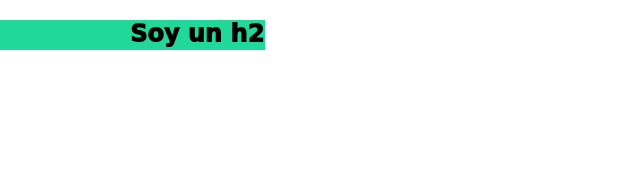
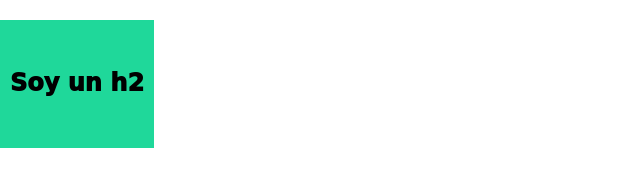
Before and after one commit to naomipoclava2021/CursoSoyDalto, a website: page HTML/Diseño web/index.html in a window 1280 px wide. Shown: the whole page, without its empty margins (0-640 px from the left). Drawn offline with nearby package versions, Linux system fonts and the light colour scheme; a web font is replaced by a local one.

Commit message:
padding ejeX y ejeY

```diff
--- a/CSS/estilo.css
+++ b/CSS/estilo.css
@@ -7,5 +7,5 @@
 h2{
     background-color: rgb(31, 216, 154);
     display:inline-block;
-    padding: 1px 1px 1px 130px; /* orden de medidas top, right, bottom, left */
+    padding: 50px 10px; /* orden de medidas top, right, bottom, left */
 }
```
